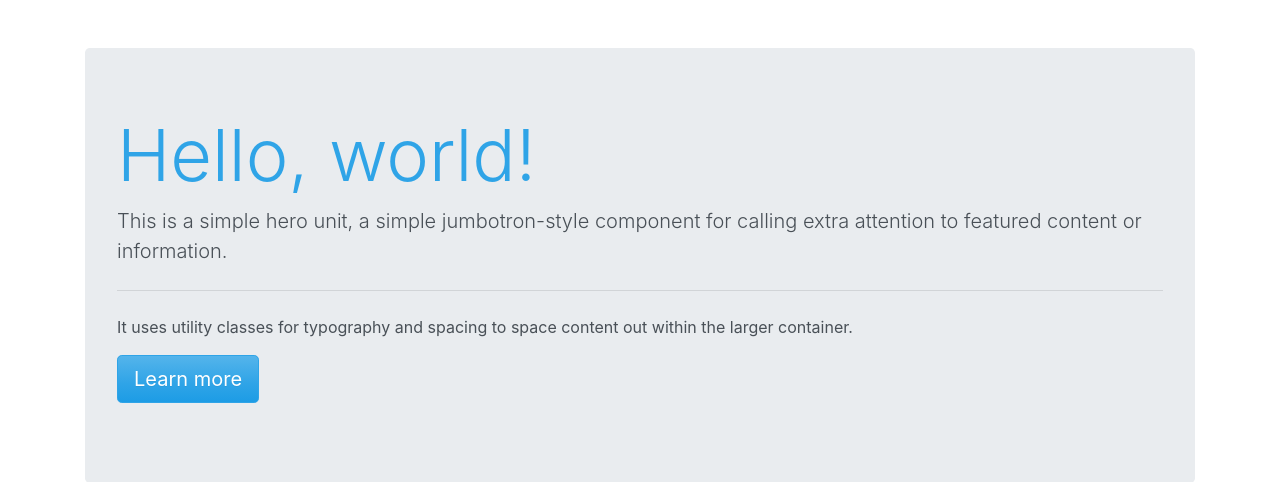
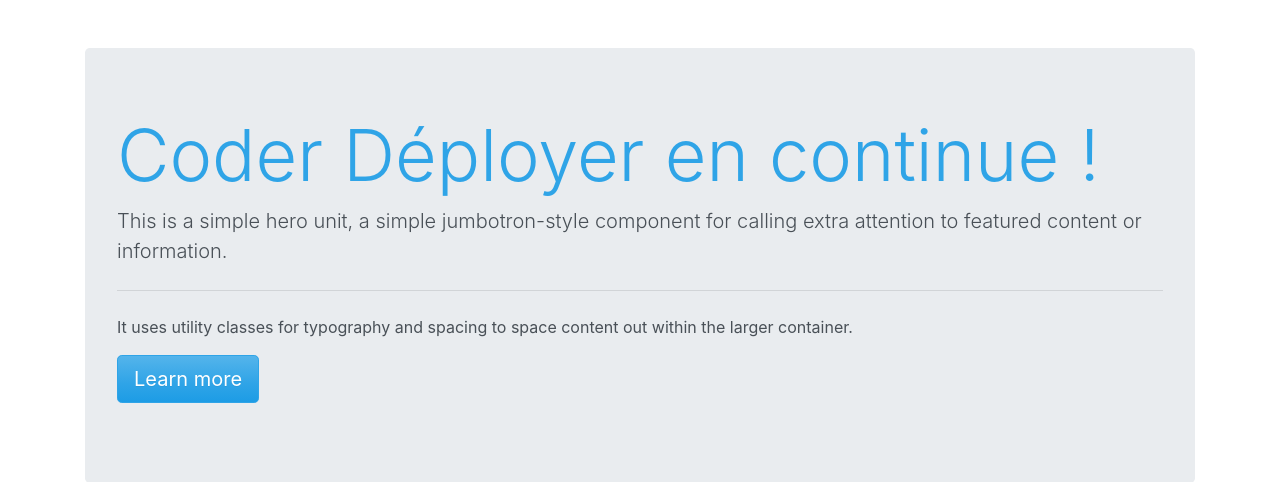
Before and after one commit to ousdiallo/gestion-annonces, a Symfony app: template templates/home/index.html.twig in a window 1280 px wide. Shown: the part 56-538 px from the top of the page. Run offline with Twig, Linux system fonts and the light colour scheme; the template is opened without the code that fills it, so the values that code supplies are empty; some libraries are stand-ins or nearby versions.

Commit message:
Some update on view page

```diff
--- a/templates/home/index.html.twig
+++ b/templates/home/index.html.twig
@@ -6,15 +6,15 @@
 body %}
 	<div class="container mt-5">
 		<div class="jumbotron">
-			<h1 class="display-3">Hello, world!</h1>
+			<h1 class="display-3">Coder Déployer en continue !</h1>
 			<p class="lead">
 				This is a simple hero unit, a simple jumbotron-style component for calling
-																																																																																								extra attention to featured content or information.
+																																																																																												extra attention to featured content or information.
 			</p>
 			<hr class="my-4"/>
 			<p>
 				It uses utility classes for typography and spacing to space content out
-																																																																																								within the larger container.
+																																																																																												within the larger container.
 			</p>
 			<p class="lead">
 				<a class="btn btn-primary btn-lg" href="#" role="button">Learn more</a>
```
